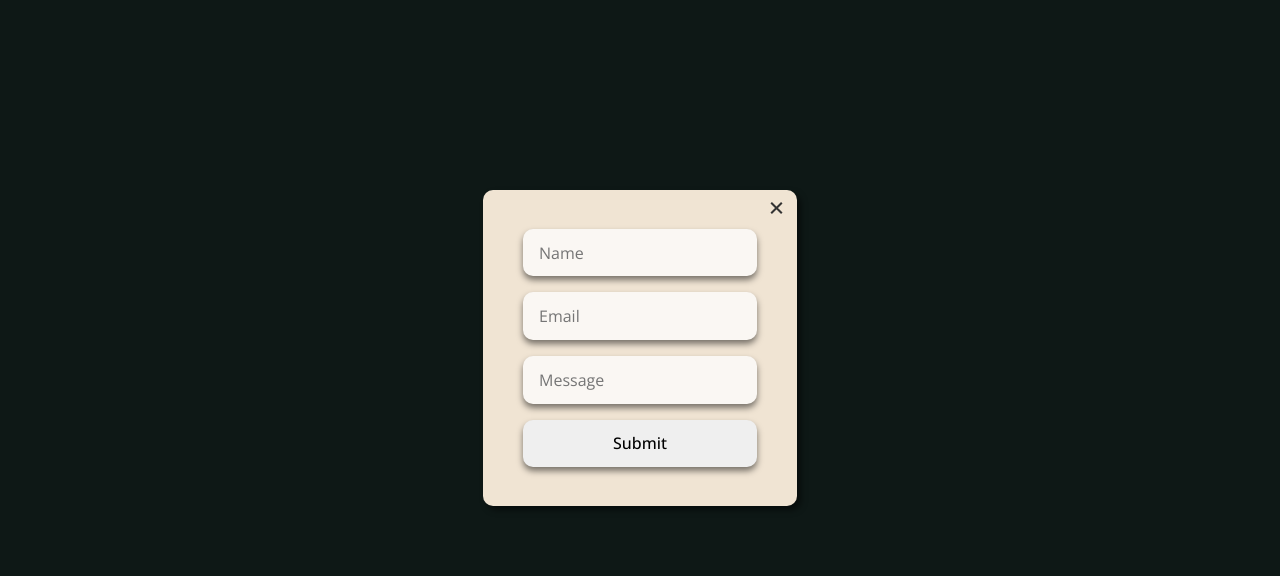
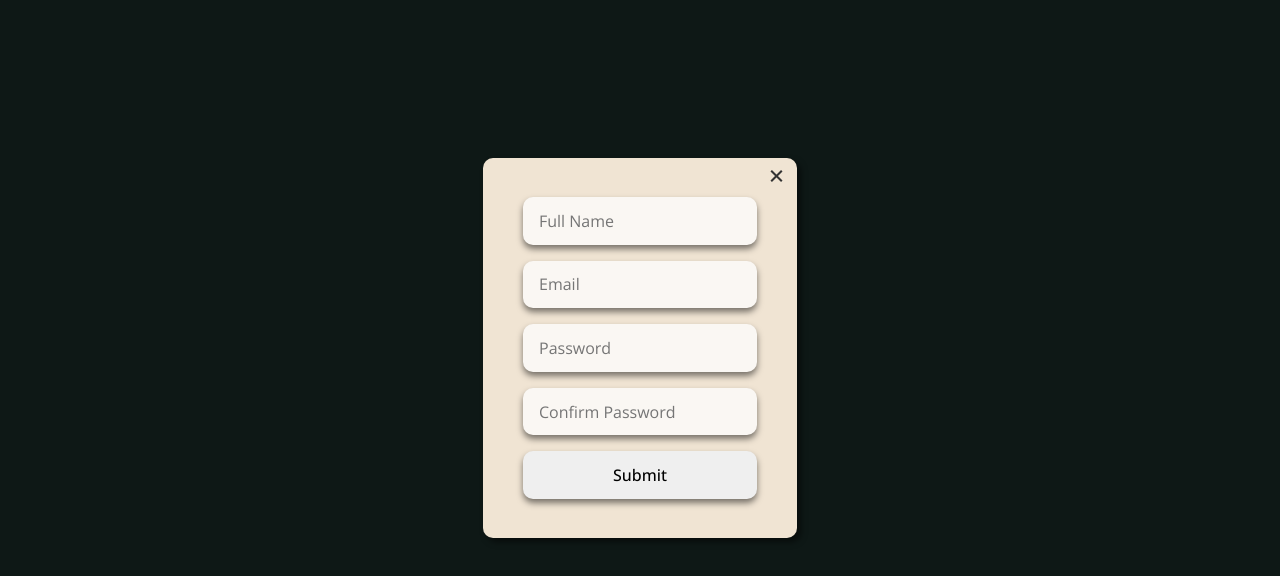
Before and after one commit to PanchajanyaCodes/vanilla-navbar-modal-form, a plain HTML site: page index.html in a window 1280 px wide. Both pictures are taken after a click on the button "Open Modal". Shown: the part 92-668 px from the top of the page. Drawn offline with nearby package versions, Linux system fonts and the light colour scheme.

Commit message:
Update index.html

```diff
--- a/index.html
+++ b/index.html
@@ -3,7 +3,7 @@
 	<head>
 		<meta charset="UTF-8" />
 		<meta name="viewport" content="width=device-width, initial-scale=1.0" />
-		<title>Vanilla Navbar+Modal Form</title>
+		<title>Vanilla Navbar+Modal Signup Form</title>
 		<link rel="stylesheet" href="style.css" />
 		<link rel="stylesheet" href="navbar.css" />
 		<link rel="stylesheet" href="modal.css" />
@@ -36,16 +36,29 @@
 		<main class="modal-section">
 			<div class="overlay"></div>
 
+			<div class="form-success">
+				<p class="success-message"></p>
+			</div>
+
 			<div class="modal">
 				<div class="close-btn">
 					<span></span>
 					<span></span>
 				</div>
 
+				<p class="error-msg"></p>
+
 				<form class="form">
-					<input type="text" placeholder="Name" />
-					<input type="email" placeholder="Email" />
-					<input type="text" placeholder="Message" />
+					<input type="text" placeholder="Full Name" class="name" />
+					<input type="email" placeholder="Email" class="email" />
+					<input
+						type="password"
+						placeholder="Password"
+						class="password" />
+					<input
+						type="password"
+						placeholder="Confirm Password"
+						class="confirm" />
 					<button type="button" class="submit-btn">Submit</button>
 				</form>
 			</div>
```
